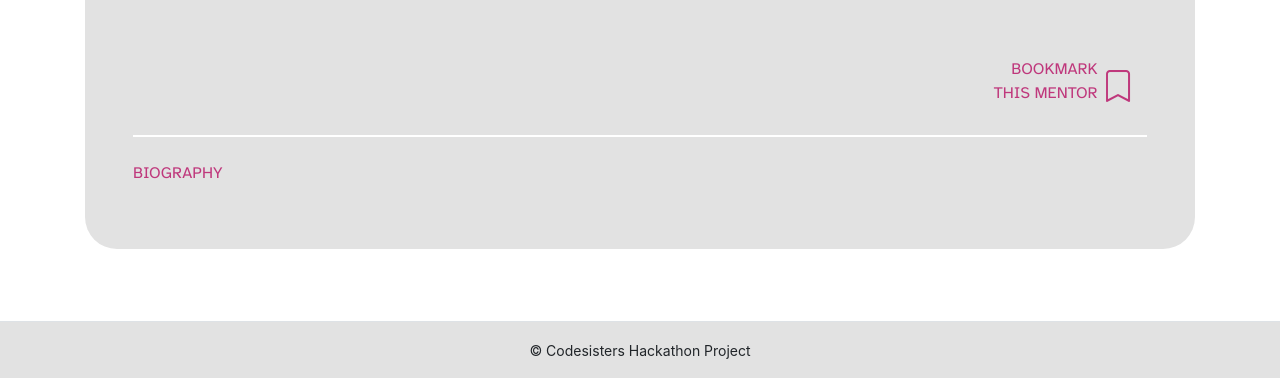
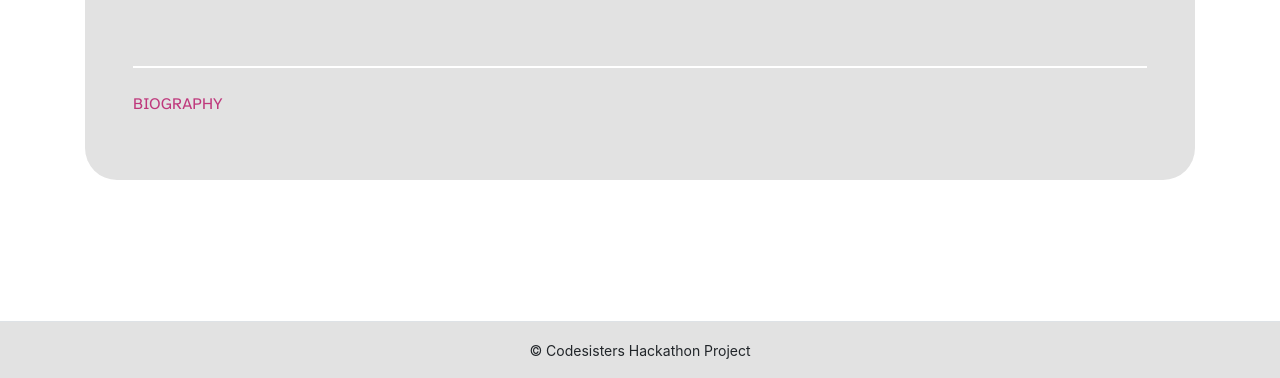
Before and after one commit to rachel-o-donnell/rising-women, a Django app: template mentors/templates/mentor-detail.html in a window 1280 px wide. Shown: the part 422-800 px from the top of the page. Run offline with Django 3.2, Linux system fonts and the light colour scheme; the template is opened without the code that fills it, so the values that code supplies are empty.

Commit message:
Remove bookmark from mentor detail, update about-us

```diff
--- a/home/templates/home/about-us.html
+++ b/home/templates/home/about-us.html
@@ -69,7 +69,7 @@
             Özlem Hafalir </h5>
           <p>
             Code Institute Student graduate due: July 2023.</p>
-          <p>Chance to work with other students and push myself to learn new things that I didnt know.
+          <p>I feel like my Bootstrap studies have paid off, and it was a good Chance to work with other brilliant women while pushing myself to learn new things that I didnt know in a mostly fun way.
           </p>
           <a href="https://www.linkedin.com/in/ozlem-hafalir/" class="btn nav-link" target="_blank">LinkedIn</a>
           <a href="https://github.com/ozlemhafalir" class="btn nav-link" target="_blank">Github</a>
--- a/mentors/templates/mentor-detail.html
+++ b/mentors/templates/mentor-detail.html
@@ -26,14 +26,6 @@
                                 </p>
                             </div>
                         </div>
-                        <div class="text-right">
-                            <a href="{% url 'mentor-detail' mentor.slug %}" class="btn color-pink text-uppercase">
-                                <span class="d-inline-block text-right">Bookmark<br/>this mentor</span>
-                                <span class="d-inline-block">
-                                    <i style="font-size: 2rem" class="bi bi-bookmark"></i>
-                                </span>
-                            </a>
-                        </div>
                         <hr class="border border-white"/>
                         <div class="text-left mt-4">
                             <p class="text-uppercase color-pink text-small">Biography</p>
```
